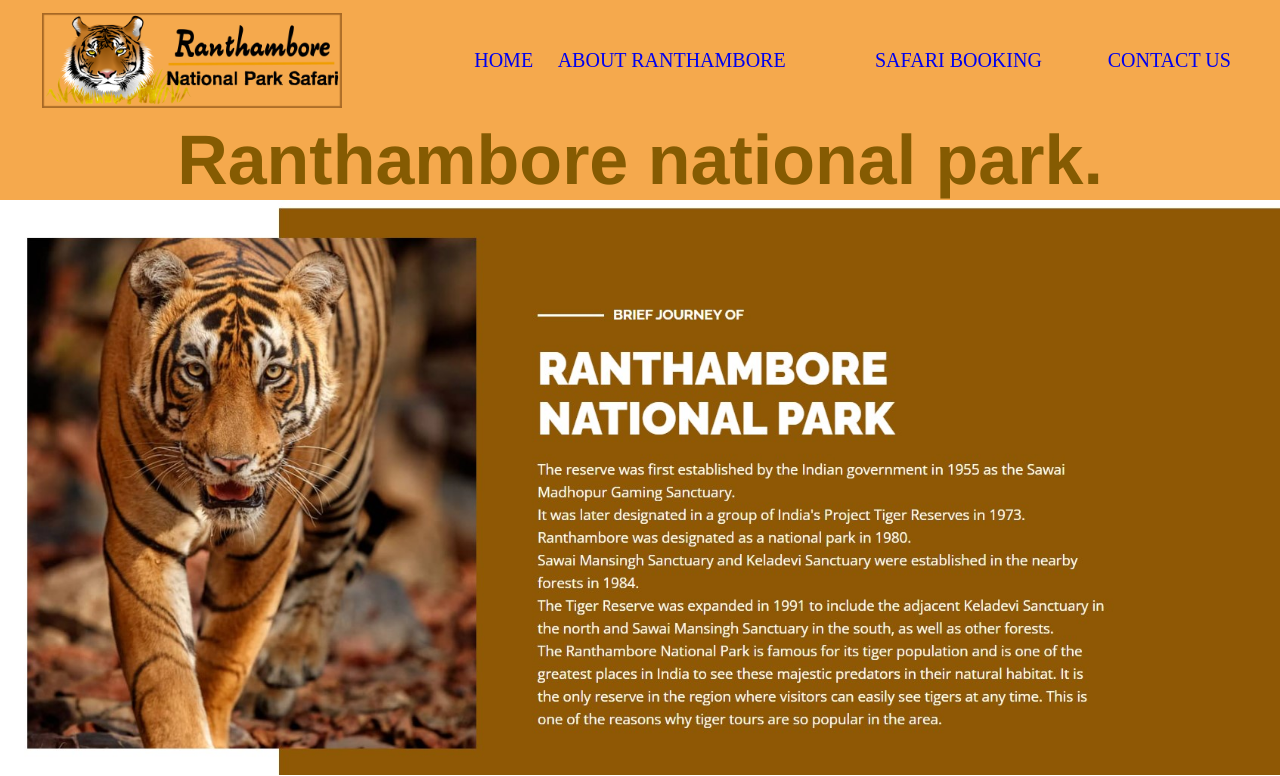
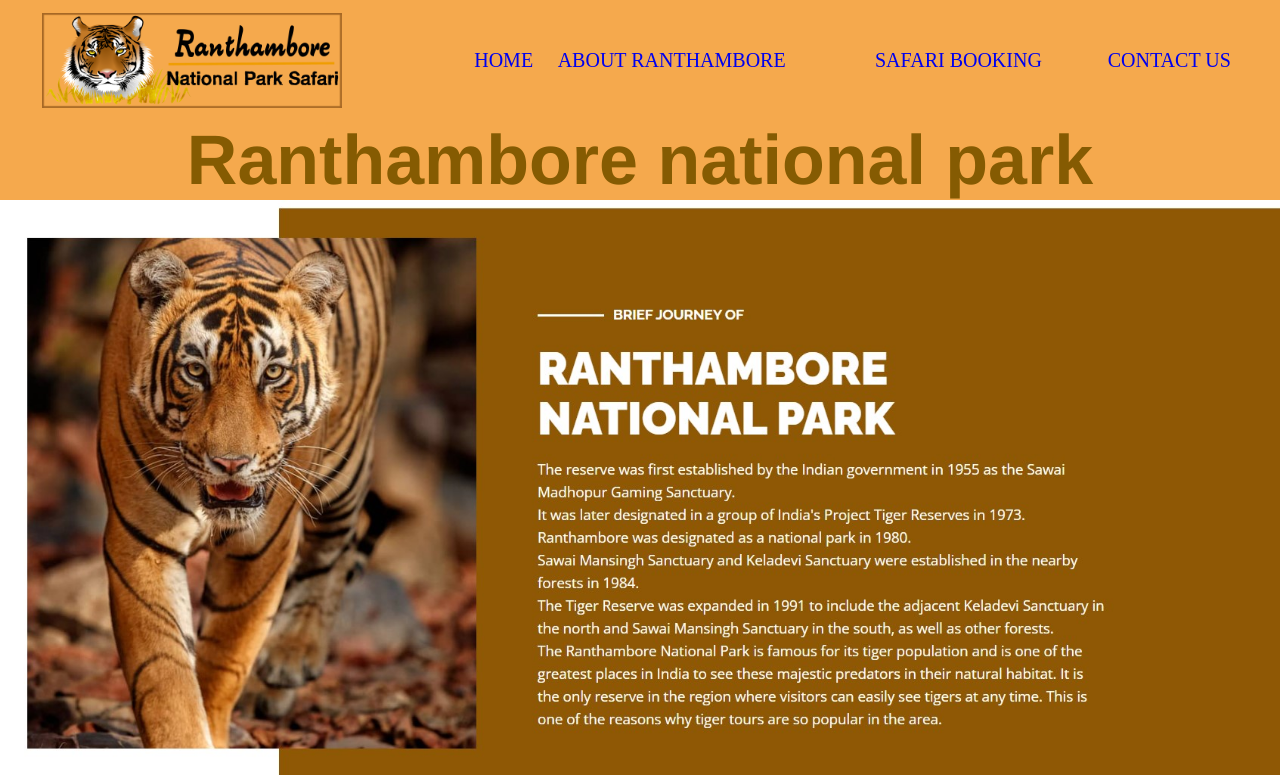
Before and after one commit to Lokeshmeghwal051993/Ranthambore-park, a plain HTML site: page index.html in a window 1280 px wide. Shown: the top 776 px of the page. Drawn offline with Linux system fonts and the light colour scheme.

Commit message:
removed dot

```diff
--- a/index.html
+++ b/index.html
@@ -75,7 +75,7 @@
         </tr>
     </table>
     <!-- Ranthambore national park -->
-    <h1>Ranthambore national park.</h1>
+    <h1>Ranthambore national park</h1>
     <img src="ranthambore.jpg" alt="ranthambore" id="ranthambore">
     <!-- RANTHAMBORE -->
     <h2>RANTHAMBORE</h2>
```
